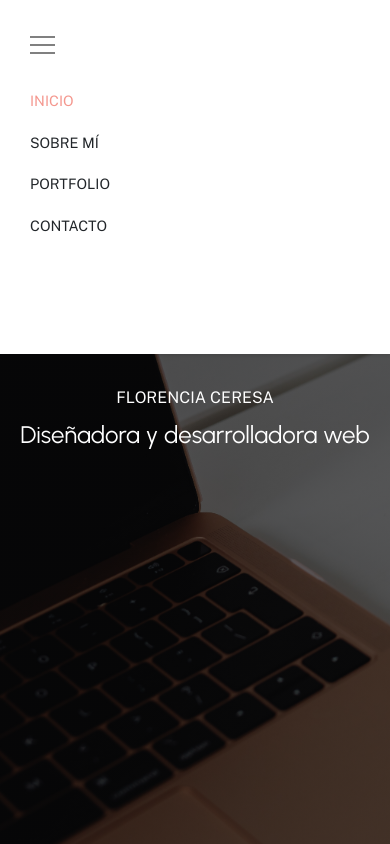
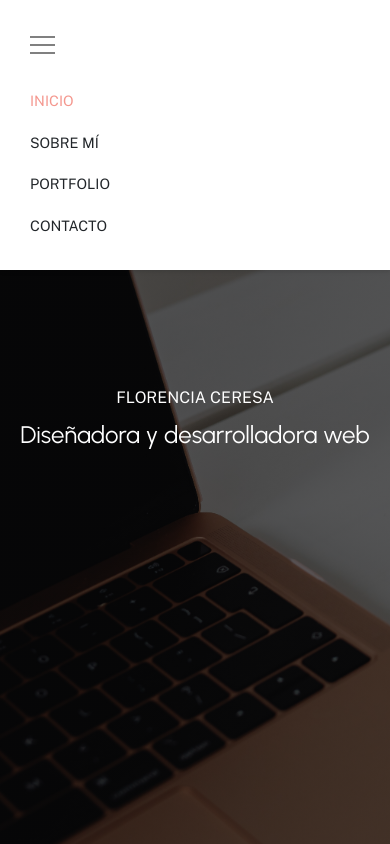
Before and after one commit to florenciaceresa/personal-page, a plain HTML site: page index.html in a window 390 px wide. Both pictures are taken after a click on the element 42 px from the left and 45 px from the top of the page. Shown: the top 844 px of the page. Drawn offline with nearby package versions, Linux system fonts and the light colour scheme.

Commit message:
Modificación height  menú hamburguesa

```diff
--- a/css/style.css
+++ b/css/style.css
@@ -495,7 +495,7 @@ span {
     display: none;
     background-color: #fff;
     width: 100%;
-    height: 42vh;
+    height: 270px;
     padding-top: 70px;
     padding-left: 30px;
     box-shadow: 0px 2px 4px rgba(0, 0, 0, 0.1);
```
